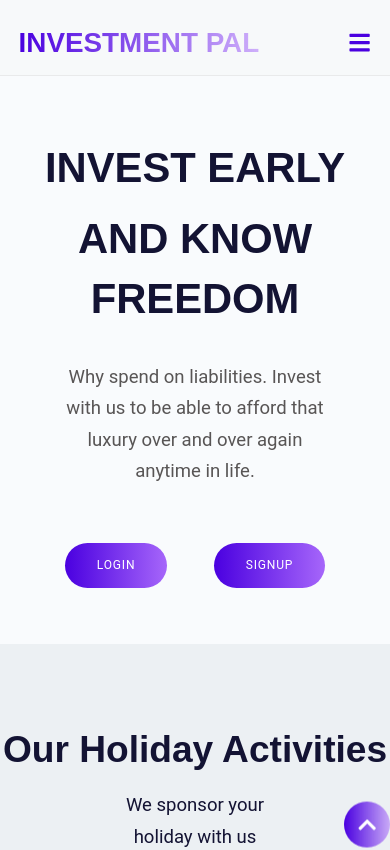
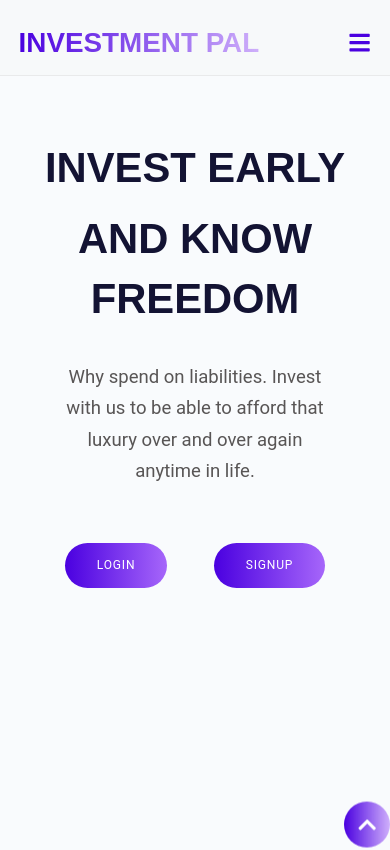
Before and after one commit to ChrisNze/ChrisNze, a React (Create React App) app: page / in a window 390 px wide. Shown: the top 850 px of the page. Built offline with nearby package versions, Linux system fonts and the light colour scheme.

Commit message:
Modified

```diff
--- a/src/Static/Css/home.module.css
+++ b/src/Static/Css/home.module.css
@@ -6,6 +6,7 @@
 	background-size: cover;
 	width: 100%;
 	background-color: rgb(249, 251, 253);
+	height: 100vh;
 }
 
 .content_wrapper {
@@ -284,9 +285,9 @@ Section 4 style */
 }
 
 @media only all and (max-width: 766px) {
-	.header {
-		/* height: 1006px; */
-	}
+	/* .header {
+		height: 100vh;
+	} */
 	.content_wrapper {
 		flex-direction: column;
 		padding: 6rem 0 6rem 0;
```
